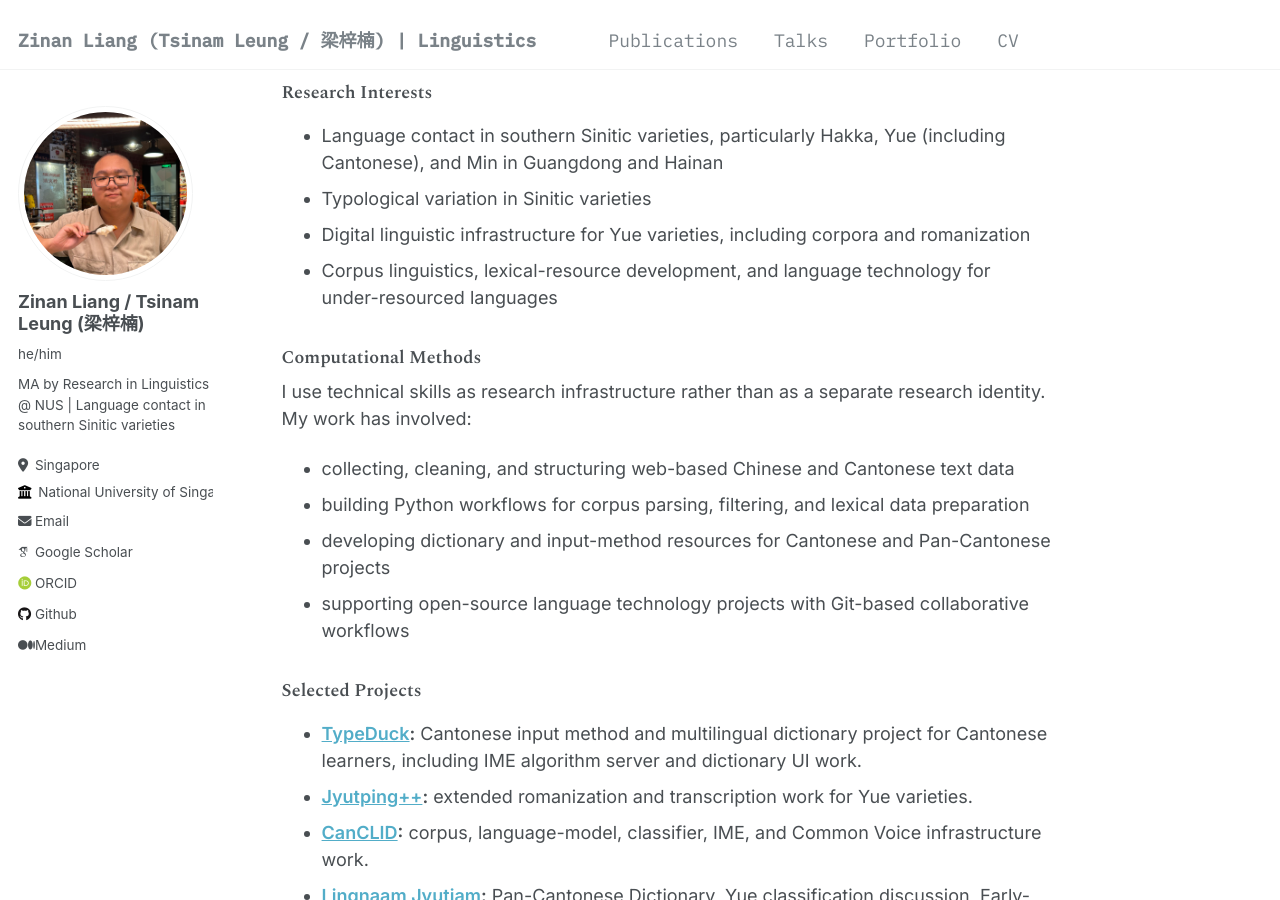
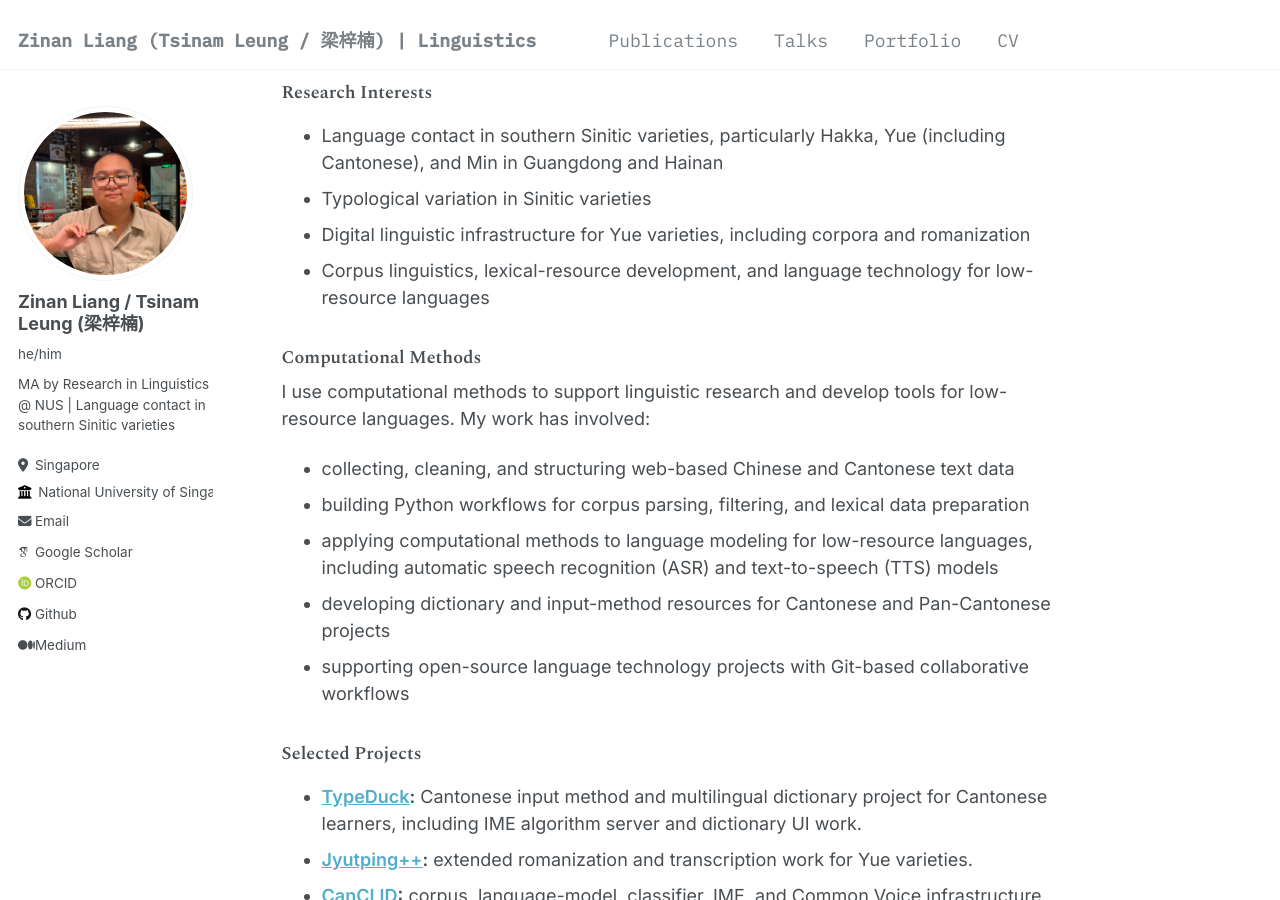
Before and after one commit to TsinamLeung/TsinamLeung.github.io, a Jekyll site: the page built from _pages/about.md, in a window 1280 px wide and 900 px high, scrolled down 541 px. Built offline with Jekyll 4.4.1, drawn with Linux system fonts in a browser that asks for light colours; some web fonts are replaced.

Commit message:
Add low-resource language modeling to computational methods

```diff
--- a/_pages/about.md
+++ b/_pages/about.md
@@ -20,14 +20,15 @@ I am currently working on **Luichiew (Leizhou Min) in Malaysia**. I welcome enqu
 - Language contact in southern Sinitic varieties, particularly Hakka, Yue (including Cantonese), and Min in Guangdong and Hainan
 - Typological variation in Sinitic varieties
 - Digital linguistic infrastructure for Yue varieties, including corpora and romanization
-- Corpus linguistics, lexical-resource development, and language technology for under-resourced languages
+- Corpus linguistics, lexical-resource development, and language technology for low-resource languages
 
 ### Computational Methods
 
-I use technical skills as research infrastructure rather than as a separate research identity. My work has involved:
+I use computational methods to support linguistic research and develop tools for low-resource languages. My work has involved:
 
 - collecting, cleaning, and structuring web-based Chinese and Cantonese text data
 - building Python workflows for corpus parsing, filtering, and lexical data preparation
+- applying computational methods to language modeling for low-resource languages, including automatic speech recognition (ASR) and text-to-speech (TTS) models
 - developing dictionary and input-method resources for Cantonese and Pan-Cantonese projects
 - supporting open-source language technology projects with Git-based collaborative workflows
 
```
Also changed, not shown: _pages/cv.md (+2 -1 lines).
